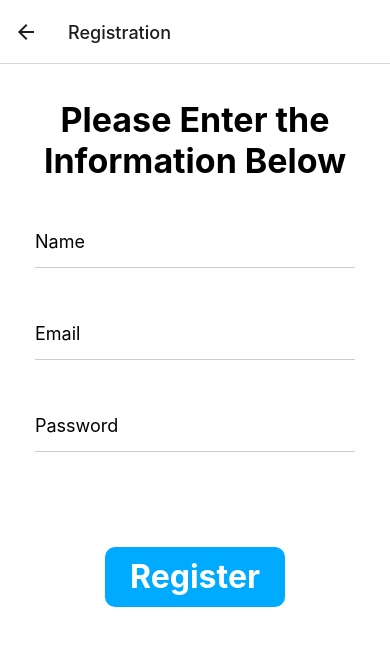
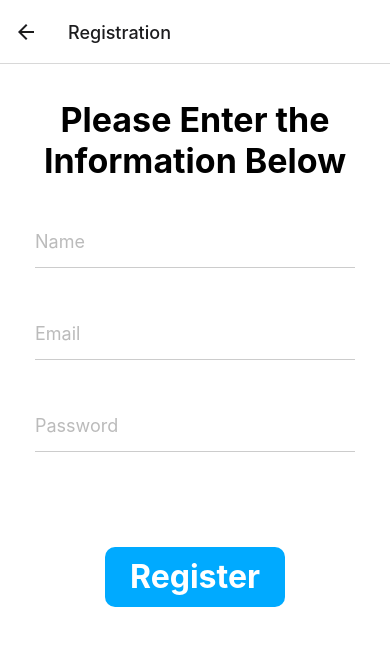
Before and after one commit to tscrivanich27/EC530_health_app, a React Native app: screen /Registration in a window 390 px wide. Shown: the top 646 px of the page. Built offline with nearby package versions, Linux system fonts and the light colour scheme.

Commit message:
Fixed Text Color

```diff
--- a/components/LoginScreen.js
+++ b/components/LoginScreen.js
@@ -53,6 +53,7 @@ export default class LoginScreen extends Component {
                     placeholder="Email"
                     value={this.state.email}
                     onChangeText={(val) => this.updateInputVal(val, 'email')}
+                    placeholderTextColor="#bbb"
                 />
                 <TextInput
                     style={styles.inputStyle}
@@ -61,6 +62,7 @@ export default class LoginScreen extends Component {
                     onChangeText={(val) => this.updateInputVal(val, 'password')}
                     maxLength={15}
                     secureTextEntry={true}
+                    placeholderTextColor="#bbb"
                 />
                 <TouchableOpacity
                     style={styles.button}
--- a/components/RegistrationScreen.js
+++ b/components/RegistrationScreen.js
@@ -50,12 +50,14 @@ export default class RegistrationScreen extends Component {
                     placeholder="Name"
                     value={this.state.displayName}
                     onChangeText={(val) => this.updateInputVal(val, 'displayName')}
+                    placeholderTextColor="#bbb"
                 />
                 <TextInput
                     style={styles.inputStyle}
                     placeholder="Email"
                     value={this.state.email}
                     onChangeText={(val) => this.updateInputVal(val, 'email')}
+                    placeholderTextColor="#bbb"
                 />
                 <TextInput
                     style={styles.inputStyle}
@@ -64,6 +66,7 @@ export default class RegistrationScreen extends Component {
                     onChangeText={(val) => this.updateInputVal(val, 'password')}
                     maxLength={15}
                     secureTextEntry={true}
+                    placeholderTextColor="#bbb"
                 />
                 <TouchableOpacity
                     style={styles.button}
```
